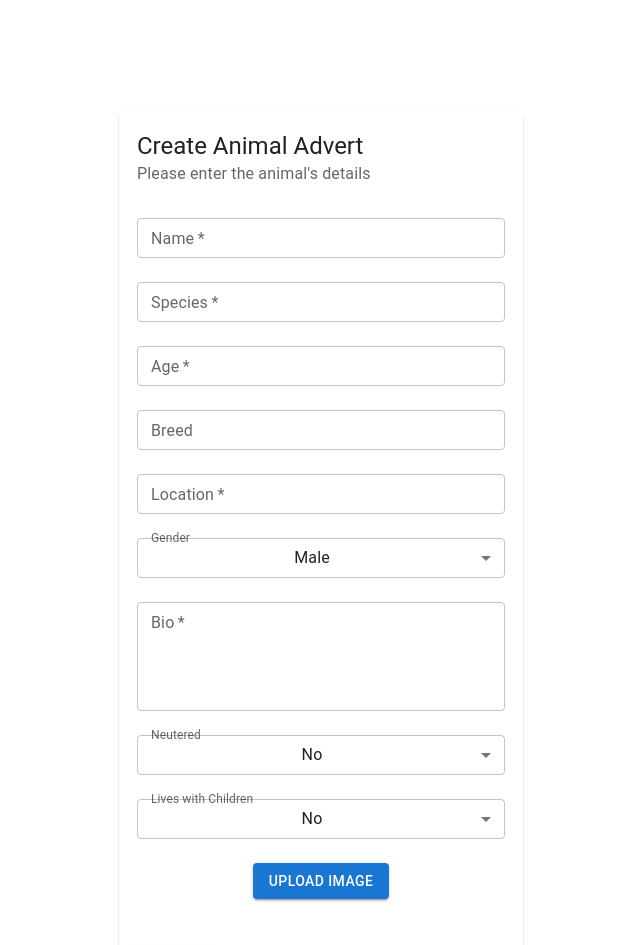
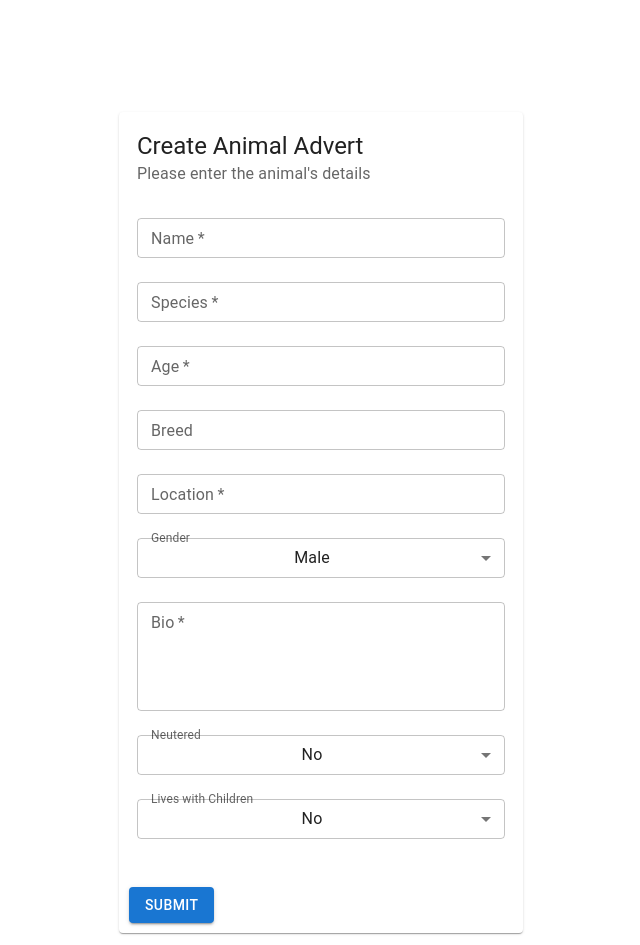
Before and after one commit to rokesby/animal-adoption, a React (Vite) app in the folder frontend/: page /create-advert in a window 1280 px wide. Shown: the top 945 px of the page, without its empty margins (319-959 px from the left). Built offline with nearby package versions, Linux system fonts and the light colour scheme.

Commit message:
Commenting out image

```diff
--- a/frontend/src/Pages/CreateAdvertPage/CreateAdvertPage.jsx
+++ b/frontend/src/Pages/CreateAdvertPage/CreateAdvertPage.jsx
@@ -27,7 +27,7 @@ export const CreateAdvertPage = () => {
     bio: "",
     neutered: false,
     livesWithChildren: false,
-    image: null,
+    // image: null,
     shelterId: "",
   });
 
@@ -210,14 +210,14 @@ export const CreateAdvertPage = () => {
             </Select>
           </FormControl>
 
-          <Button variant="contained" component="label" sx={{ mb: 3 }}>
+          {/* <Button variant="contained" component="label" sx={{ mb: 3 }}>
             Upload Image
             <input
               type="file"
               hidden
               onChange={(e) => handleUpdateFormData("image", e.target.files[0])}
-            />
-          </Button>
+            /> */}
+          {/* </Button> */}
         </CardContent>
 
         <CardActions>
```
